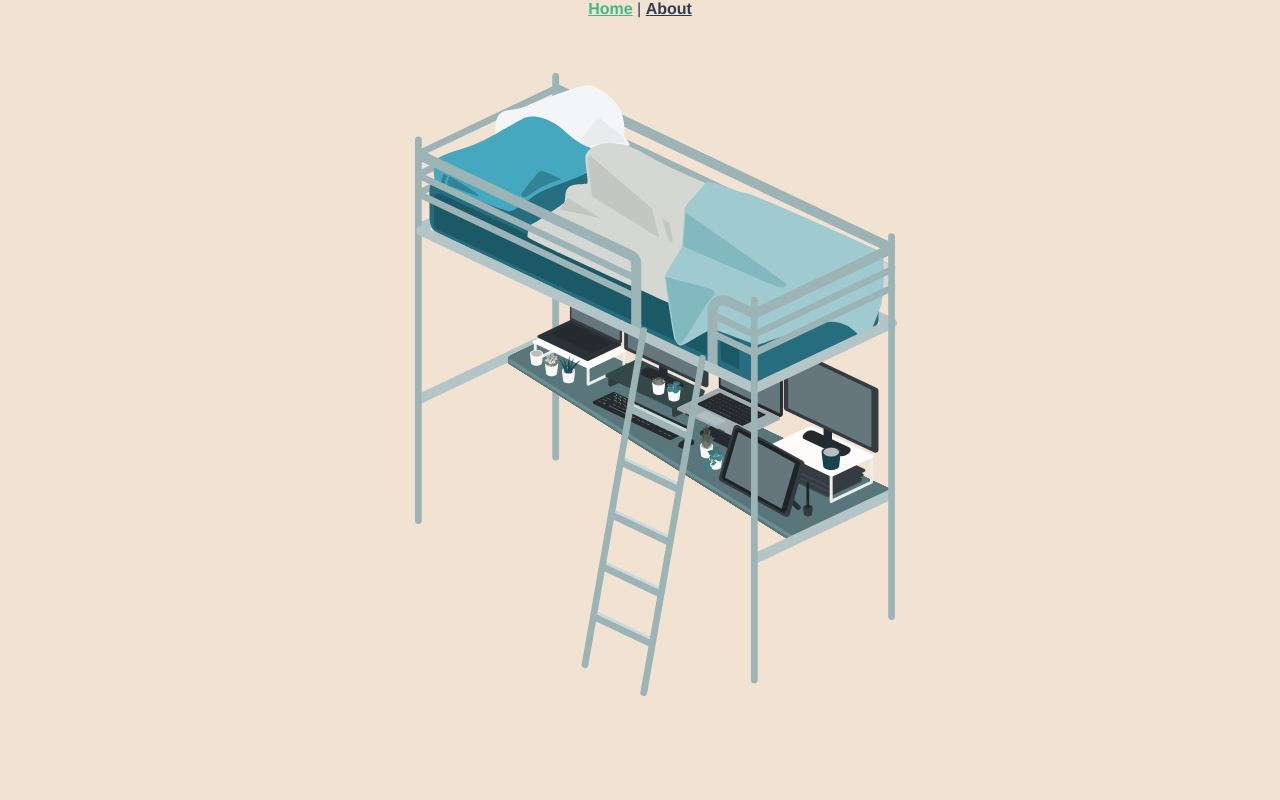
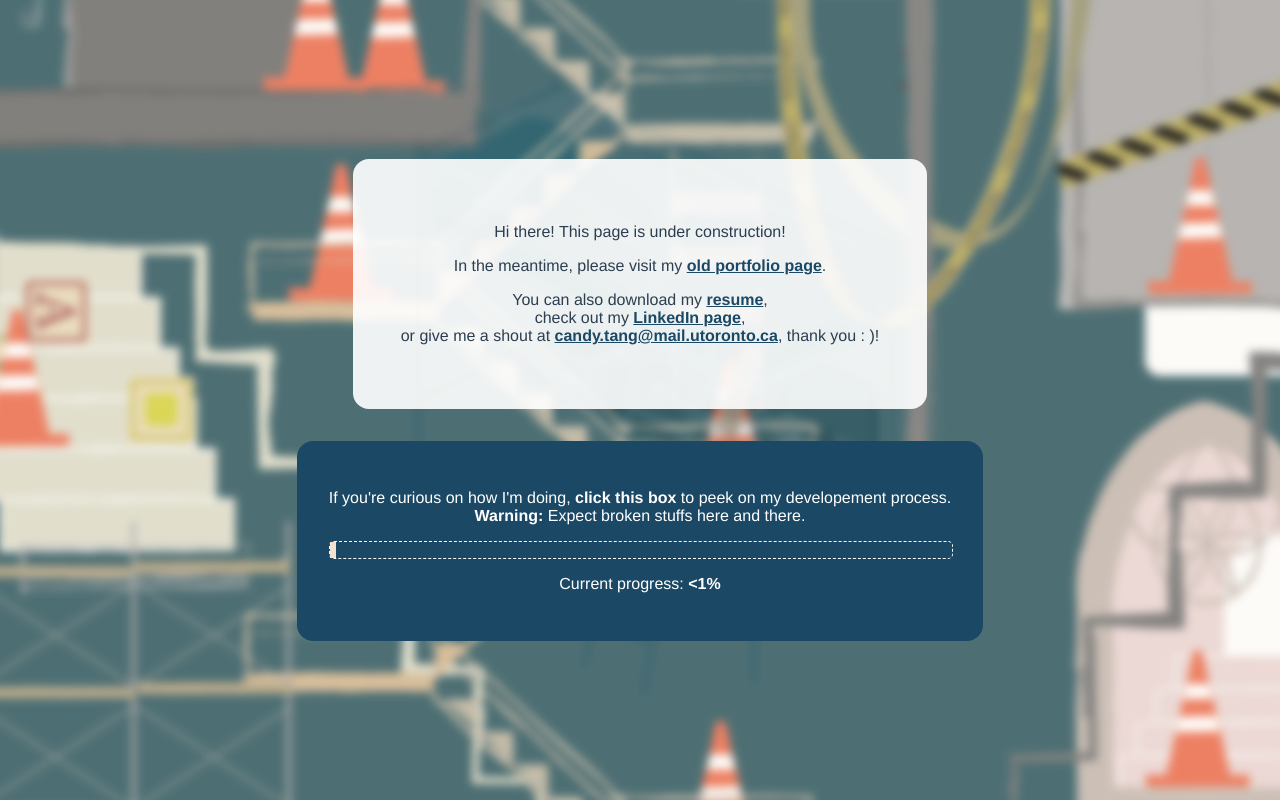
Before and after one commit to candy92239/kuo-tang, a Vue app: page /#/ in a window 1280 px wide. Built offline with nearby package versions, Linux system fonts and the light colour scheme.

Commit message:
cool construction page

```diff
--- a/src/App.vue
+++ b/src/App.vue
@@ -1,8 +1,8 @@
 <template>
-  <div id="nav">
+  <!-- <div id="nav">
     <router-link to="/">Home</router-link> |
     <router-link to="/about">About</router-link>
-  </div>
+  </div> -->
   <router-view />
 </template>
 
--- a/src/components/ContructionPage.vue
+++ b/src/components/ContructionPage.vue
@@ -1,38 +1,45 @@
 <template>
   <img src="@/assets/Construction.png" />
-  <div class="hello">
-    <p>Hi there! This page is under construction</p>
+  <div class="msg">
+    <p>Hi there! This page is under construction!</p>
     <p>
       In the meantime, please visit my
       <a href="https://candytang3.wixsite.com/candytang"
         ><strong> old portfolio page</strong></a
-      >
+      >.
     </p>
-    <br /><br />
     <p>
       You can also download my
       <a href="2022 Feb Resume.pdf" target="_blank"><strong> resume</strong></a
-      >,
-    </p>
-    <p>
+      >,<br />
       check out my
       <a href="https://www.linkedin.com/in/candytang92239/" target="_blank"
         ><strong> LinkedIn page</strong></a
-      >,
-    </p>
-    <p>
+      >,<br />
       or give me a shout at
-      <a><strong> candy.tang@mail.utoronto.ca</strong></a
+      <a href="mailto:candy.tang@mail.utoronto.ca"
+        ><strong> candy.tang@mail.utoronto.ca</strong></a
       >, thank you : )!
     </p>
+  </div>
+  <div class="progress" @click="$emit('wasClicked')">
+    <p>
+      If you're curious on how I'm doing, <b>click this box</b> to peek on my
+      developement process.
+      <br />
+      <b>Warning:</b> Expect broken stuffs here and there.
+    </p>
+    <div class="progress-bar">
+      <div class="progress-bar-fill" />
+    </div>
+    <p>Current progress: <b>&lt;1%</b></p>
   </div>
 </template>
 
 <script>
 export default {
-  name: "HelloWorld",
-  props: {
-    msg: String,
+  data() {
+    return { windowTooSmall: false };
   },
 };
 </script>
@@ -51,10 +58,50 @@ li {
   margin: 0 10px;
 }
 a {
-  color: #46b1c9;
+  color: #1b4965;
+}
+.msg {
+  position: relative;
+  padding: 3em;
+  margin: 1em;
+  background-color: rgba(255, 255, 255, 0.9);
+  border-radius: 1em;
+}
+.progress {
+  position: relative;
+  padding: 2em;
+  margin: 1em;
+  background-color: #1b4965;
+  color: #ffffff;
+  border-radius: 1em;
+  display: flex;
+  flex-direction: column;
+  justify-content: center;
+
+  transition: background-color 0.25s;
+  &:hover {
+    cursor: pointer;
+    background-color: #285672;
+  }
+}
+.progress-bar {
+  display: block;
+  //background: #f2e2d2;
+  height: 1em;
+  width: 100%;
+  border: 1.5px dashed white;
+  border-radius: 5px;
+}
+.progress-bar-fill {
+  background: #f2e2d2;
+  width: 1%;
+  height: inherit;
 }
 img {
-  //padding: 30% 0;
-  max-width: 40%;
+  position: absolute;
+  min-width: 110%;
+  min-height: 100%;
+  opacity: 85%;
+  filter: blur(5px);
 }
 </style>
--- a/src/components/layout/Hotspot.vue
+++ b/src/components/layout/Hotspot.vue
@@ -35,5 +35,8 @@ div {
   z-index: var(--relative-pos-Z);
   top: var(--relative-pos-Y);
   left: var(--relative-pos-X);
+  &:hover {
+    cursor: pointer;
+  }
 }
 </style>
--- /dev/null
+++ b/src/components/layout/WarningHeader.vue
@@ -0,0 +1,42 @@
+<template>
+  <div
+    class="warning-header"
+    v-if="elementVisible"
+    @click="$emit('wasClicked')"
+  >
+    Nothing much to see, eh? <b>Click me</b> to bring back the construction
+    page.
+  </div>
+</template>
+
+<script>
+export default {
+  data() {
+    return {
+      elementVisible: false,
+    };
+  },
+  created() {
+    setTimeout(() => (this.elementVisible = true), 3000);
+  },
+};
+</script>
+
+<style scoped lang="scss">
+div {
+  position: fixed;
+  height: auto;
+  width: 20em;
+  padding: 1em;
+  margin: 1em;
+  background: #84c0c6;
+  z-index: 100;
+  cursor: pointer;
+  opacity: 75%;
+  transition: opacity 0.25s;
+  border-radius: 1em;
+  &:hover {
+    opacity: 100%;
+  }
+}
+</style>
--- a/src/views/Home.vue
+++ b/src/views/Home.vue
@@ -1,24 +1,70 @@
 <template>
   <div class="home">
-    <ThreeTestPage />
+    <div :class="{ 'background-wrapper': !warningClicked }">
+      <MainVisual />
+    </div>
+    <Transition>
+      <div class="construction-wrapper" v-if="!warningClicked">
+        <ContructionPage @wasClicked="warningClick" />
+      </div>
+    </Transition>
+    <Transition>
+      <WarningHeader v-if="warningClicked" @wasClicked="warningClick" />
+    </Transition>
   </div>
 </template>
 
 <script>
 // @ is an alias to /src
-import ThreeTestPage from "@/components/MainVisual.vue";
+import MainVisual from "@/components/MainVisual.vue";
+import ContructionPage from "@/components/ContructionPage.vue";
+import WarningHeader from "@/components/layout/WarningHeader.vue";
 
 export default {
   name: "Home",
   components: {
-    ThreeTestPage,
+    MainVisual,
+    ContructionPage,
+    WarningHeader,
+  },
+  data() {
+    return { warningClicked: false };
+  },
+  methods: {
+    warningClick() {
+      this.warningClicked = !this.warningClicked;
+    },
   },
 };
 </script>
 <style scoped lang="scss">
 .home {
-  width: 100%;
+  width: 100vw;
   height: 100vh;
   background: #f2e2d2;
+  overflow: hidden;
+}
+.construction-wrapper {
+  width: 100vw;
+  height: 100vh;
+  position: fixed;
+  display: flex;
+  z-index: 1000;
+  align-items: center;
+  justify-content: center;
+  flex-direction: column;
+}
+.background-wrapper {
+  filter: blur(5px);
+}
+
+.v-enter-active,
+.v-leave-active {
+  transition: opacity 0.5s ease;
+}
+
+.v-enter-from,
+.v-leave-to {
+  opacity: 0;
 }
 </style>
```
Also changed, not shown: src/components/ThreeTestPage.vue (+1 -7 lines).
